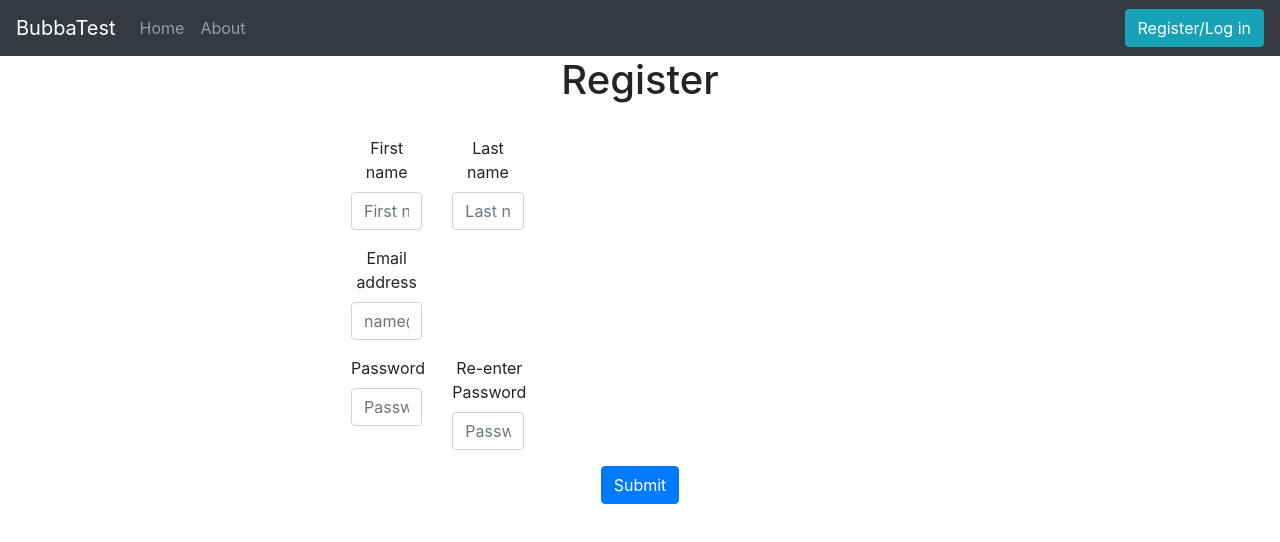
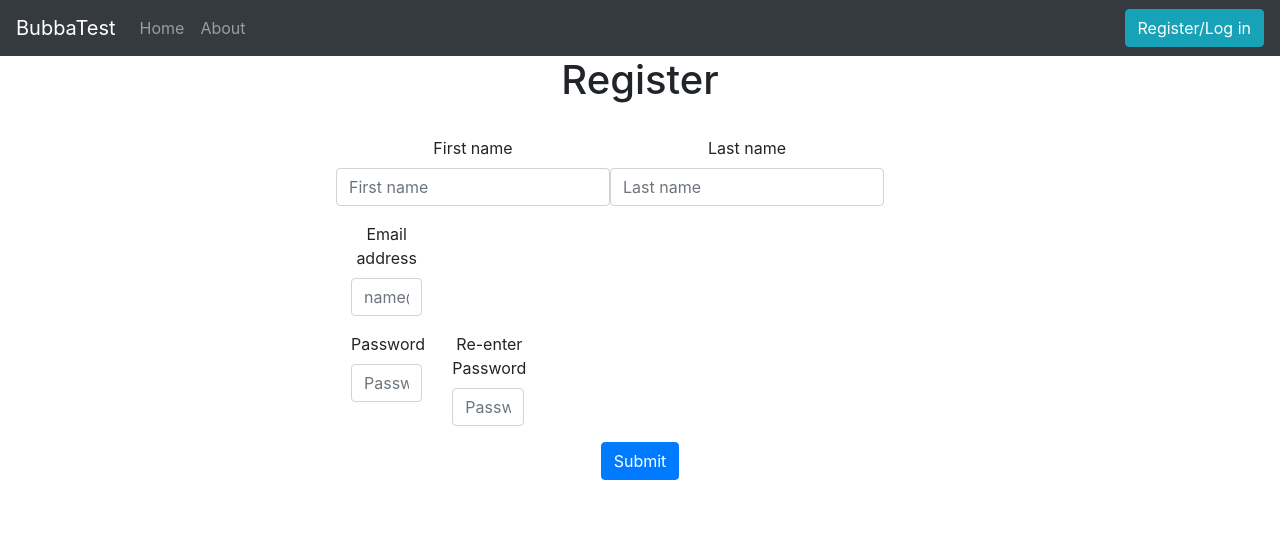
Before and after one commit to bearados/bubba, a React (Create React App) app in the folder client/: page /registration in a window 1280 px wide. Shown: the top 542 px of the page. Built offline with nearby package versions, Linux system fonts and the light colour scheme.

Commit message:
registration

```diff
--- a/client/src/components/Registration.js
+++ b/client/src/components/Registration.js
@@ -4,15 +4,15 @@ import { Row, Col, Form } from 'react-bootstrap';
 const Registration = () => {
     return (
        <div class="d-flex justify-content-center">
-        <Form width="100%">
+        <Form>
             <h1>Register</h1><br/>
             <Row>
-                <Form.Group as={Col} xs lg="2" controlId="validationCustom01">
+                <Form.Group controlId="validationCustom01">
                     <Form.Label>First name</Form.Label>
                     <Form.Control required type="text" placeholder="First name"/>
                     <Form.Control.Feedback>Looks good!</Form.Control.Feedback>
                 </Form.Group>
-                <Form.Group as={Col} xs lg="2" controlId="validationCustom02">
+                <Form.Group controlId="validationCustom02">
                     <Form.Label>Last name</Form.Label>
                     <Form.Control required type="text" placeholder="Last name"/>
                     <Form.Control.Feedback>Looks good!</Form.Control.Feedback>
```
